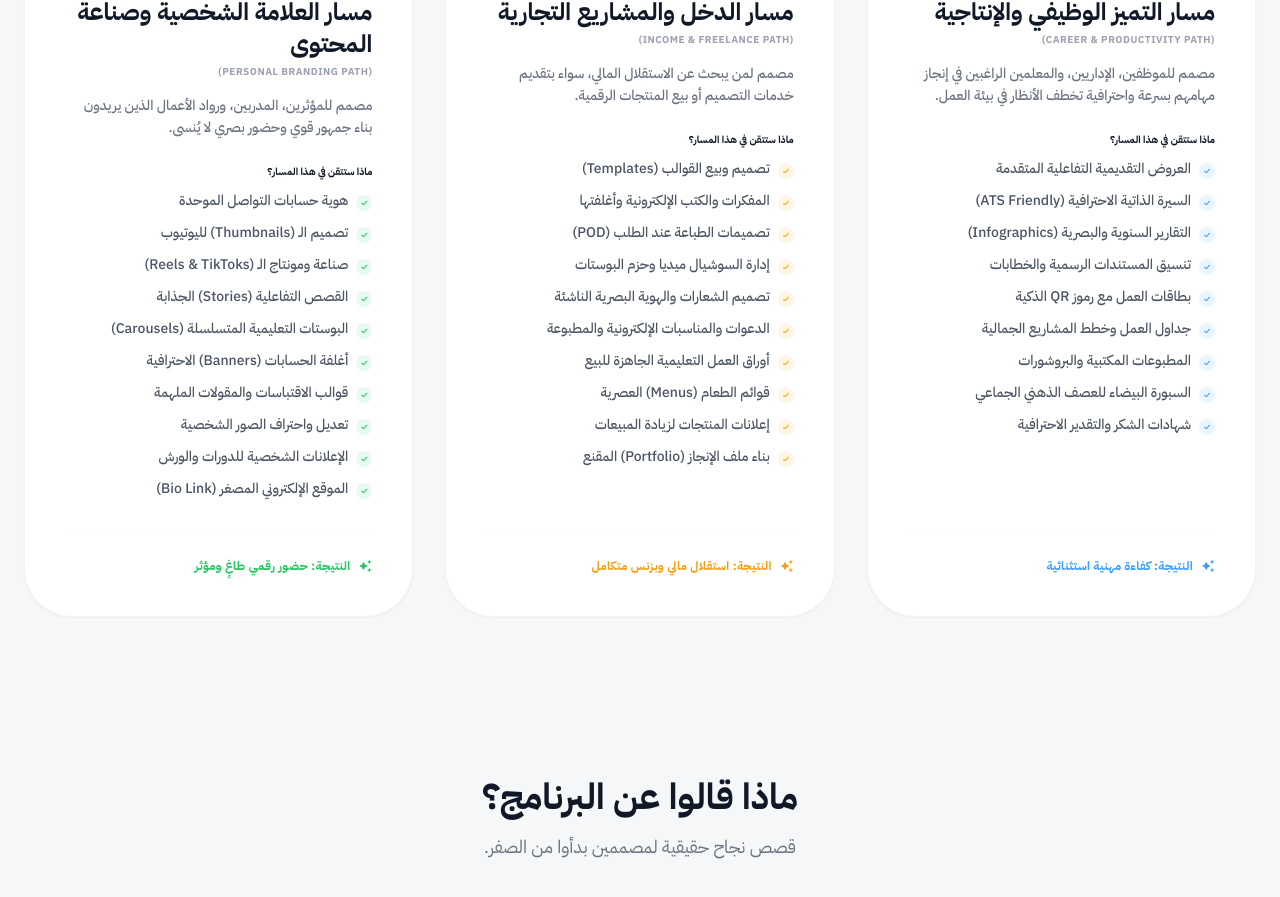
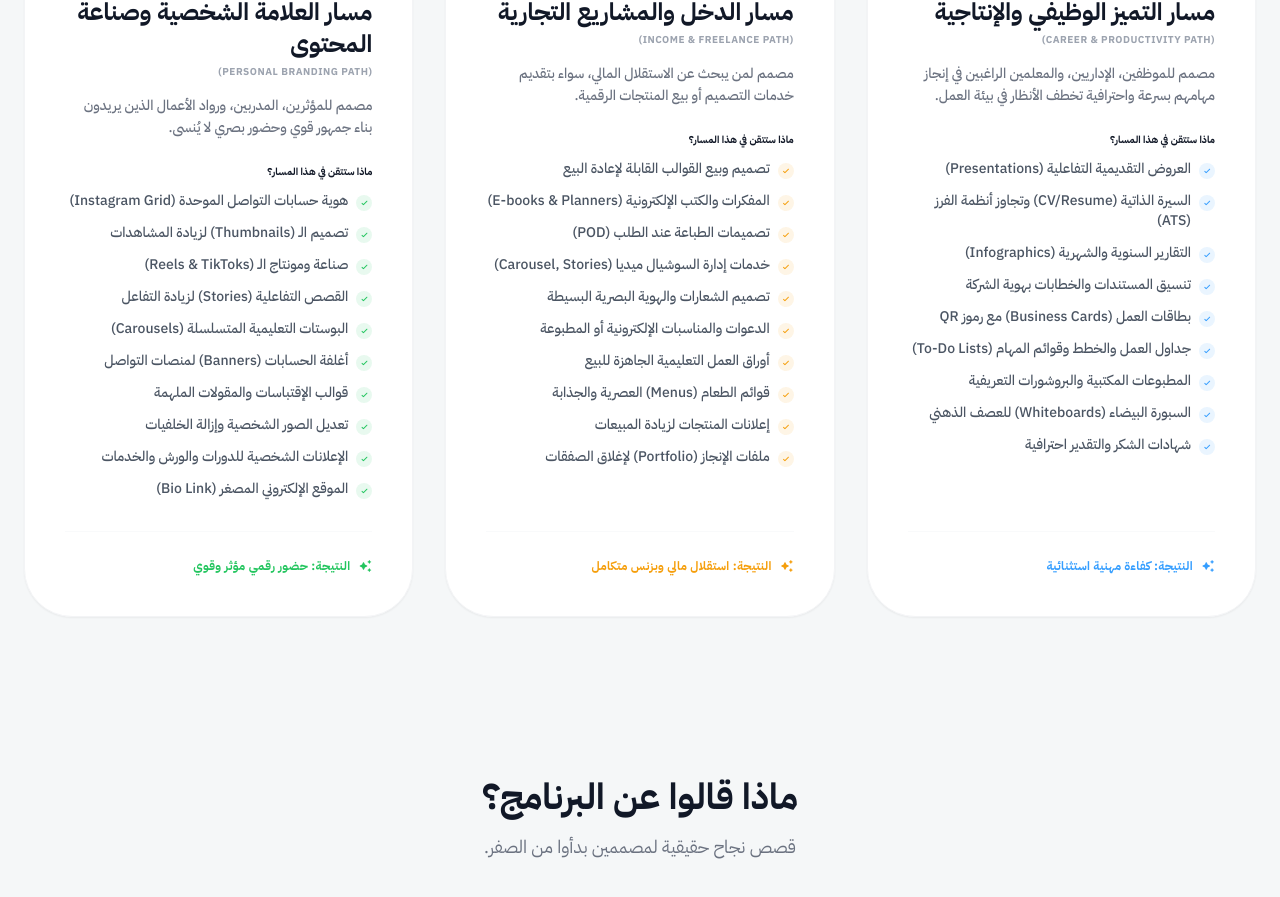
Before and after one commit to youssefhelles/design-coaching-system, a React (Vite) app: page / in a window 1280 px wide. Shown: the part 2639-3536 px from the top of the page. Built offline with nearby package versions, Linux system fonts and the light colour scheme.

Commit message:
fix: Refine track descriptions and email subject
Updates the checklist items within the 'constants.ts' file to be more precise and action-oriented. Additionally, modifies the email subject line in 'App.tsx' for clarity. Adjusts the 'vercel.json' to specify the output directory.

```diff
--- a/App.tsx
+++ b/App.tsx
@@ -8,8 +8,8 @@ import { Step } from './types';
 
 const getMailData = (option: string, email: string) => {
   return {
-    subject: `النظام | اختيار المسار: ${option}`,
-    body: `مرحباً يوسف،\n\nأنا مهتم ببرنامج "النظام" التدريبي.\n\nالمسار المختار: ${option}\nبريدي الإلكتروني: ${email}\n\nأتطلع للتواصل معك لبدء رحلتي في هذا المسار.`
+    subject: `النظام | المسار المختار: ${option}`,
+    body: `مرحباً يوسف،\n\nأنا مهتم ببرنامج "النظام" التدريبي.\n\nالمسار الذي اخترته: ${option}\nبريدي الإلكتروني: ${email}\n\nأتطلع للتواصل معك لبدء التدريب قريباً.`
   };
 };
 
@@ -436,7 +436,7 @@ const App: React.FC = () => {
           </div>
         </section>
 
-        {/* Tracks Section - UPDATED WITH FULL LISTS */}
+        {/* Tracks Section - UPDATED WITH CHECKLISTS */}
         <section id="tracks-section" className="mb-28 reveal-on-scroll scroll-mt-24">
           <div className="text-center mb-16 max-w-4xl mx-auto">
             <h2 className="text-2xl md:text-4xl font-black text-gray-900 dark:text-white mb-6">مسارات مخصصة لأهدافك</h2>
@@ -689,7 +689,7 @@ const App: React.FC = () => {
             {joinStep === 'options' && (
               <div className="animate-reveal">
                 <h2 className="text-2xl md:text-4xl font-black mb-2">ما هو المسار الذي يلهمك للبدء؟</h2>
-                <p className="text-sm opacity-80 mb-8">اختيارك سيساعدنا على البدء فوراً في رسم مسارك المخصص.</p>
+                <p className="text-sm opacity-80 mb-8">اختيارك سيساعدنا على البدء فوراً في رسم مسارك المخصص واختصار وقتنا معاً.</p>
                 <div className="grid grid-cols-1 gap-3 text-right">
                   {TRACKS.map((track) => (
                     <button
@@ -711,7 +711,7 @@ const App: React.FC = () => {
                   <button
                     type="button"
                     disabled={isSubmitting}
-                    onClick={() => handleOptionSelect("استفسار عام")}
+                    onClick={() => handleOptionSelect("استفسار عام حول البرنامج")}
                     className="mt-2 bg-transparent hover:bg-white/5 border border-dashed border-white/30 p-4 rounded-2xl text-center flex items-center justify-center gap-2 group transition-all disabled:opacity-50"
                   >
                     <span className="text-sm font-bold opacity-80">لدي استفسار عام حول البرنامج</span>
--- a/constants.ts
+++ b/constants.ts
@@ -65,15 +65,15 @@ export const TRACKS: Track[] = [
     icon: 'work',
     color: 'primary',
     checklist: [
-      'العروض التقديمية التفاعلية المتقدمة',
-      'السيرة الذاتية الاحترافية (ATS Friendly)',
-      'التقارير السنوية والبصرية (Infographics)',
-      'تنسيق المستندات الرسمية والخطابات',
-      'بطاقات العمل مع رموز QR الذكية',
-      'جداول العمل وخطط المشاريع الجمالية',
-      'المطبوعات المكتبية والبروشورات',
-      'السبورة البيضاء للعصف الذهني الجماعي',
-      'شهادات الشكر والتقدير الاحترافية'
+      'العروض التقديمية التفاعلية (Presentations)',
+      'السيرة الذاتية (CV/Resume) وتجاوز أنظمة الفرز (ATS)',
+      'التقارير السنوية والشهرية (Infographics)',
+      'تنسيق المستندات والخطابات بهوية الشركة',
+      'بطاقات العمل (Business Cards) مع رموز QR',
+      'جداول العمل والخطط وقوائم المهام (To-Do Lists)',
+      'المطبوعات المكتبية والبروشورات التعريفية',
+      'السبورة البيضاء (Whiteboards) للعصف الذهني',
+      'شهادات الشكر والتقدير احترافية'
     ]
   },
   {
@@ -85,16 +85,16 @@ export const TRACKS: Track[] = [
     icon: 'payments',
     color: 'secondary',
     checklist: [
-      'تصميم وبيع القوالب (Templates)',
-      'المفكرات والكتب الإلكترونية وأغلفتها',
+      'تصميم وبيع القوالب القابلة لإعادة البيع',
+      'المفكرات والكتب الإلكترونية (E-books & Planners)',
       'تصميمات الطباعة عند الطلب (POD)',
-      'إدارة السوشيال ميديا وحزم البوستات',
-      'تصميم الشعارات والهوية البصرية الناشئة',
-      'الدعوات والمناسبات الإلكترونية والمطبوعة',
+      'خدمات إدارة السوشيال ميديا (Carousel, Stories)',
+      'تصميم الشعارات والهوية البصرية البسيطة',
+      'الدعوات والمناسبات الإلكترونية أو المطبوعة',
       'أوراق العمل التعليمية الجاهزة للبيع',
-      'قوائم الطعام (Menus) العصرية',
+      'قوائم الطعام (Menus) العصرية والجذابة',
       'إعلانات المنتجات لزيادة المبيعات',
-      'بناء ملف الإنجاز (Portfolio) المقنع'
+      'ملفات الإنجاز (Portfolio) لإغلاق الصفقات'
     ]
   },
   {
@@ -102,19 +102,19 @@ export const TRACKS: Track[] = [
     title: 'مسار العلامة الشخصية وصناعة المحتوى',
     goal: '(Personal Branding Path)',
     description: 'مصمم للمؤثرين، المدربين، ورواد الأعمال الذين يريدون بناء جمهور قوي وحضور بصري لا يُنسى.',
-    result: 'حضور رقمي طاغٍ ومؤثر',
+    result: 'حضور رقمي مؤثر وقوي',
     icon: 'stars',
     color: 'green-500',
     checklist: [
-      'هوية حسابات التواصل الموحدة',
-      'تصميم الـ (Thumbnails) لليوتيوب',
+      'هوية حسابات التواصل الموحدة (Instagram Grid)',
+      'تصميم الـ (Thumbnails) لزيادة المشاهدات',
       'صناعة ومونتاج الـ (Reels & TikToks)',
-      'القصص التفاعلية (Stories) الجذابة',
+      'القصص التفاعلية (Stories) لزيادة التفاعل',
       'البوستات التعليمية المتسلسلة (Carousels)',
-      'أغلفة الحسابات (Banners) الاحترافية',
-      'قوالب الاقتباسات والمقولات الملهمة',
-      'تعديل واحتراف الصور الشخصية',
-      'الإعلانات الشخصية للدورات والورش',
+      'أغلفة الحسابات (Banners) لمنصات التواصل',
+      'قوالب الإقتباسات والمقولات الملهمة',
+      'تعديل الصور الشخصية وإزالة الخلفيات',
+      'الإعلانات الشخصية للدورات والورش والخدمات',
       'الموقع الإلكتروني المصغر (Bio Link)'
     ]
   }
```
Also changed, not shown: vercel.json.
